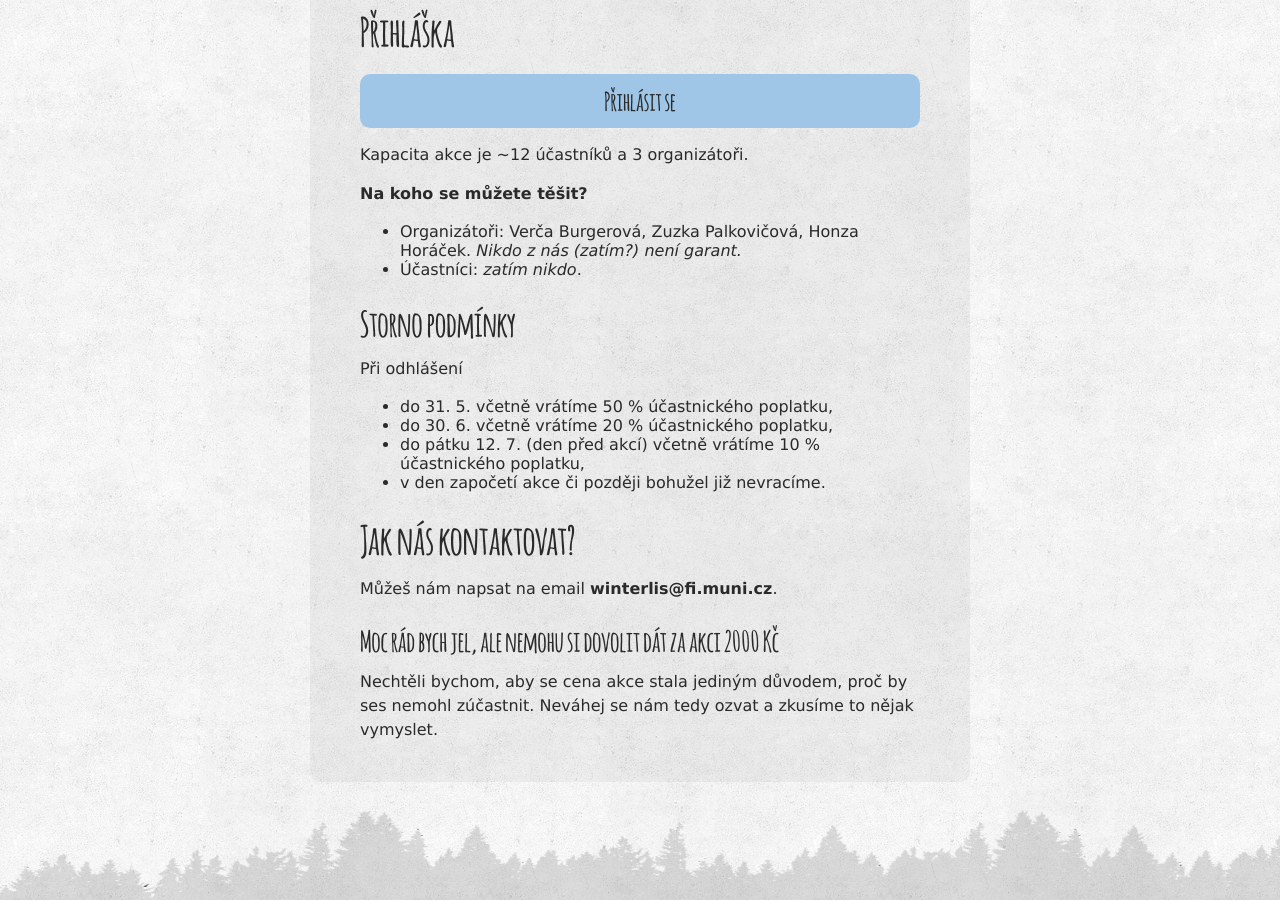
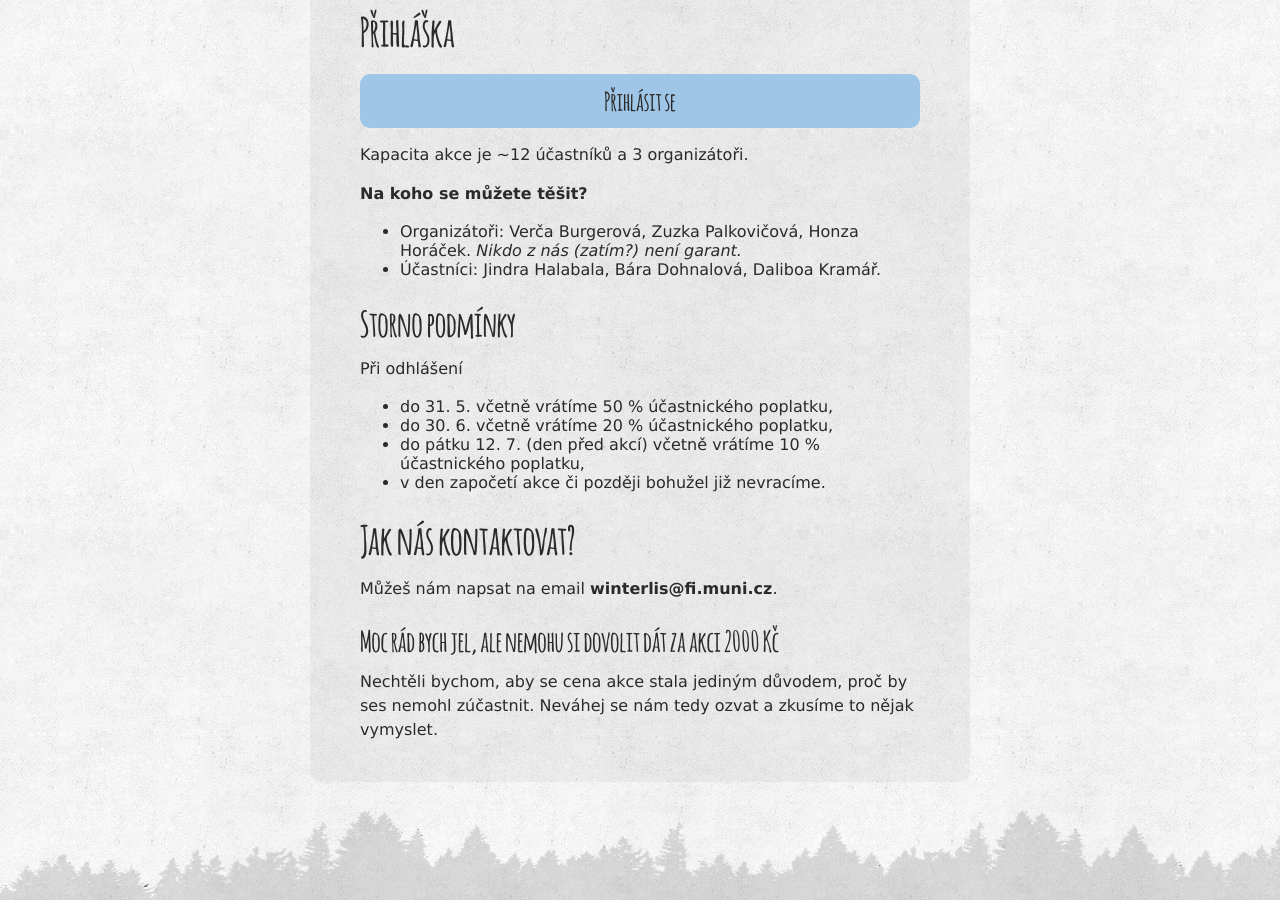
Before and after one commit to zverinec/zverinec-web, a Jekyll site: the page built from _pages/newinterlis24.md, in a window 1280 px wide and 900 px high, scrolled down 2070 px. Built offline with Jekyll 4.4.1, drawn with Linux system fonts in a browser that asks for light colours; comment, search, counter and statistics services are not loaded.

Commit message:
add participants

```diff
--- a/_pages/newinterlis24.md
+++ b/_pages/newinterlis24.md
@@ -67,7 +67,7 @@ Kapacita akce je ~12 účastníků a 3 organizátoři.
 
 - Organizátoři: Verča Burgerová, Zuzka Palkovičová, Honza Horáček. *Nikdo
   z nás (zatím?) není garant.*
-- Účastníci: *zatím nikdo*.
+- Účastníci: Jindra Halabala, Bára Dohnalová, Daliboa Kramář.
 
 ### Storno podmínky
 
```
